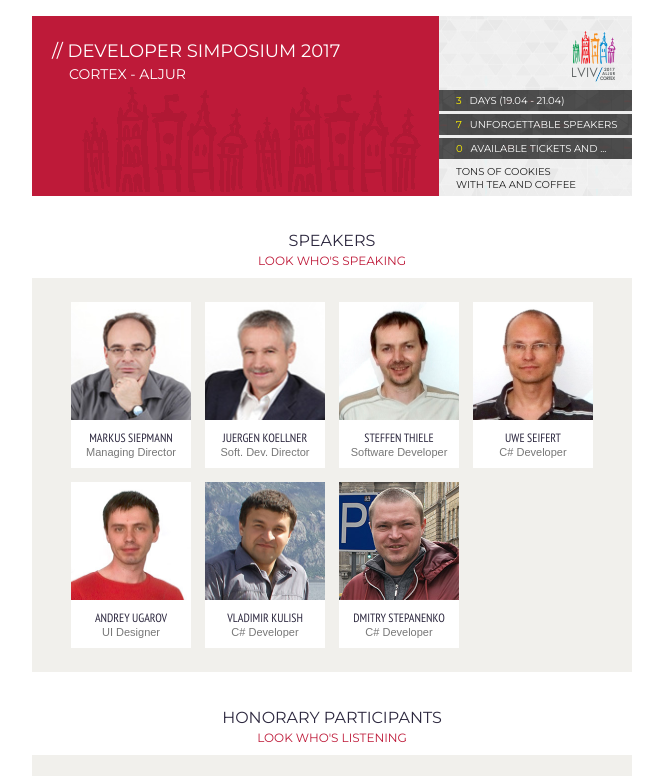
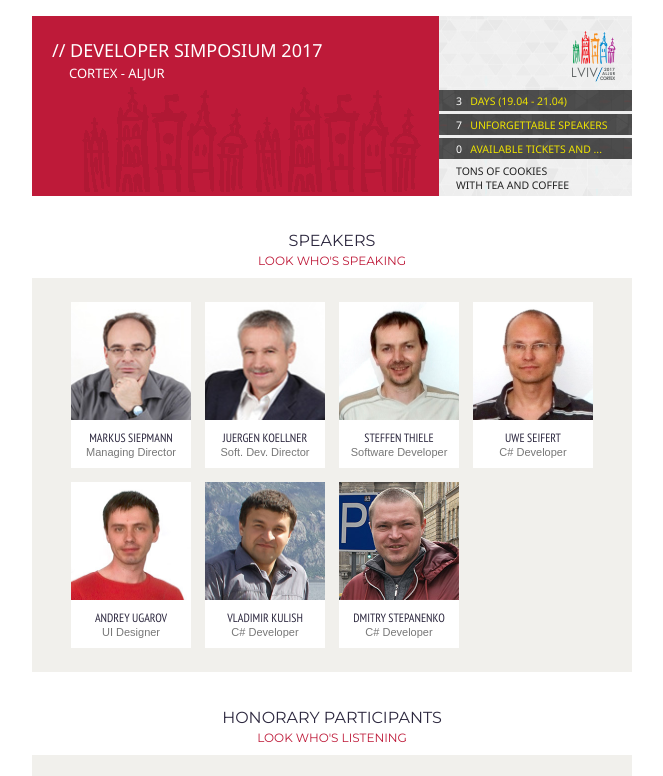
Before and after one commit to AndreyUgarov/Email-demo, a plain HTML site: page index.html in a window 1280 px wide. Shown: the top 776 px of the page, without its empty margins (308-971 px from the left). Drawn offline with Linux system fonts and the light colour scheme.

Commit message:
Improvements in header

```diff
--- a/index.html
+++ b/index.html
@@ -29,12 +29,12 @@
 									<td height="180px" bgcolor="#BE1A39">
 										<table width="100%" height="180px" style="border-collapse: collapse;" cellpadding="0" cellspacing="0">
 											<tr>
-												<td height="46px" style="padding: 0 0 2px 20px; font-family: 'Montserrat', sans-serif;  font-size: 18px; color: #FFFFFF;" valign="bottom">
+												<td height="46px" style="padding: 0 0 2px 20px; font-family: 'Segoe UI', 'Montserrat', sans-serif;  font-size: 18px; color: #FFFFFF;" valign="bottom">
 													//  DEVELOPER SIMPOSIUM 2017
 												</td>
 											</tr>
 											<tr>
-												<td height="20px" style="padding: 0 0 0 37px; font-family: 'Montserrat', sans-serif;  font-size: 14px; line-height: 20px; color: #FFFFFF;" valign="top">
+												<td height="20px" style="padding: 0 0 0 37px; font-family: 'Segoe UI', 'Montserrat', sans-serif;  font-size: 13px; color: #FFFFFF;" valign="top">
 													CORTEX - ALJUR
 												</td>
 											</tr>
@@ -53,8 +53,8 @@
 												</td>
 											</tr>
 											<tr>
-												<td width="193px" height="21px" background="https://github.com/AndreyUgarov/Email-demo/blob/master/images/First_line_header.png?raw=true" style="padding: 0px 0 0 17px; font-family: 'Montserrat', sans-serif;  font-size: 10px; color: #FFFFFF;" valign="center">
-													<font style="color: #FFF300;">3</font>&nbsp;&nbsp;&nbsp;DAYS (19.04 - 21.04)
+												<td width="193px" height="21px" bgcolor="#4E4848" background="https://github.com/AndreyUgarov/Email-demo/blob/master/images/First_line_header.png?raw=true" style="padding: 0px 0 0 17px; font-family: 'Segoe UI', sans-serif;  font-size: 10.5px; color: #FFFFFF;" valign="center">
+													3&nbsp;&nbsp;&nbsp;<font style="color: #EEE300;">DAYS (19.04 - 21.04)</font>
 												</td>
 											</tr>
 											<tr>
@@ -63,8 +63,8 @@
 												</td>
 											</tr>
 											<tr>
-												<td width="193px" height="21px" background="https://github.com/AndreyUgarov/Email-demo/blob/master/images/Second_line_header.png?raw=true" style="padding: 0px 0 0 17px; font-family: 'Montserrat', sans-serif;  font-size: 10px; color: #FFFFFF;" valign="center">
-													<font style="color: #FFF300;">7</font>&nbsp;&nbsp;&nbsp;UNFORGETTABLE SPEAKERS
+												<td width="193px" height="21px" bgcolor="#4E4848" background="https://github.com/AndreyUgarov/Email-demo/blob/master/images/Second_line_header.png?raw=true" style="padding: 0px 0 0 17px; font-family: 'Segoe UI', sans-serif;  font-size: 10.5px; color: #FFFFFF;" valign="center">
+													7&nbsp;&nbsp;&nbsp;<font style="color: #EEE300;">UNFORGETTABLE SPEAKERS</font>
 												</td>
 											</tr>
 											<tr>
@@ -73,12 +73,12 @@
 												</td>
 											</tr>
 											<tr>
-												<td width="193px" height="21px" background="https://github.com/AndreyUgarov/Email-demo/blob/master/images/Third_line_header.png?raw=true" style="padding: 0px 0 0 17px; font-family: 'Montserrat', sans-serif;  font-size: 10px; color: #FFFFFF;" valign="center">
-													<font style="color: #FFF300;">0</font>&nbsp;&nbsp;&nbsp;AVAILABLE TICKETS AND ...
+												<td width="193px" height="21px" bgcolor="#4E4848" background="https://github.com/AndreyUgarov/Email-demo/blob/master/images/Third_line_header.png?raw=true" style="padding: 0px 0 0 17px; font-family: 'Segoe UI', sans-serif;  font-size: 10.5px; color: #FFFFFF;" valign="center">
+													0&nbsp;&nbsp;&nbsp;<font style="color: #EEE300;">AVAILABLE TICKETS AND ...</font>
 												</td>
 											</tr>
 											<tr>
-												<td width="193px" height="37px" background="https://github.com/AndreyUgarov/Email-demo/blob/master/images/Gray_back_header.png?raw=true" style="padding: 0px 0 0 17px; font-family: 'Montserrat', sans-serif;  font-size: 10px; color: #222222;" valign="center">
+												<td width="193px" height="37px" background="https://github.com/AndreyUgarov/Email-demo/blob/master/images/Gray_back_header.png?raw=true" style="padding: 0px 0 0 17px; font-family: 'Segoe UI', sans-serif;  font-size: 10.5px; color: #222222;" valign="center">
 													TONS OF COOKIES <br/>WITH TEA AND COFFEE
 												</td>
 											</tr>
```
